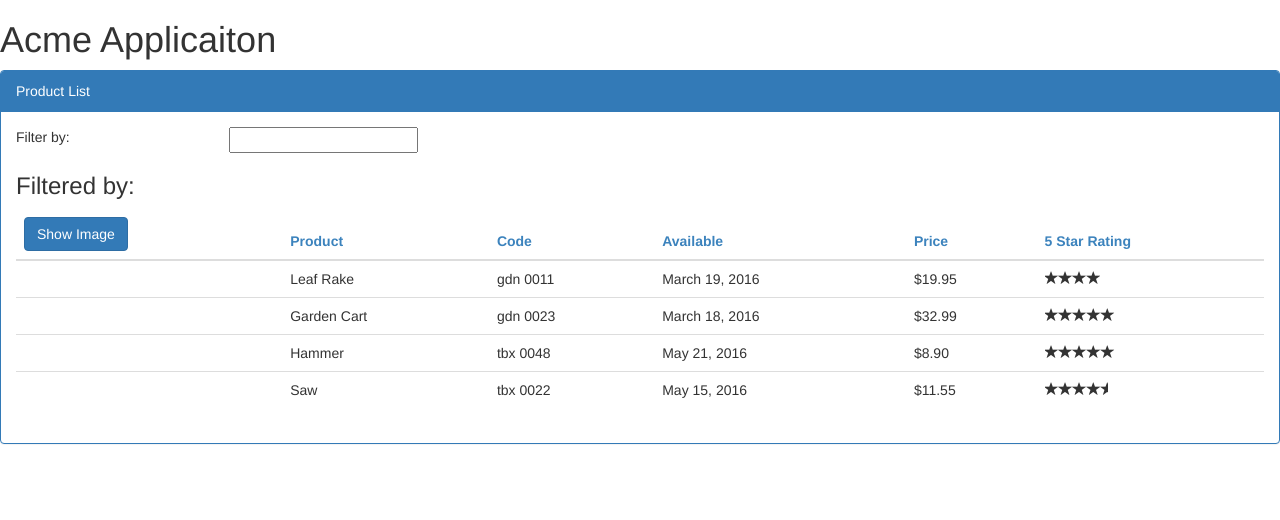
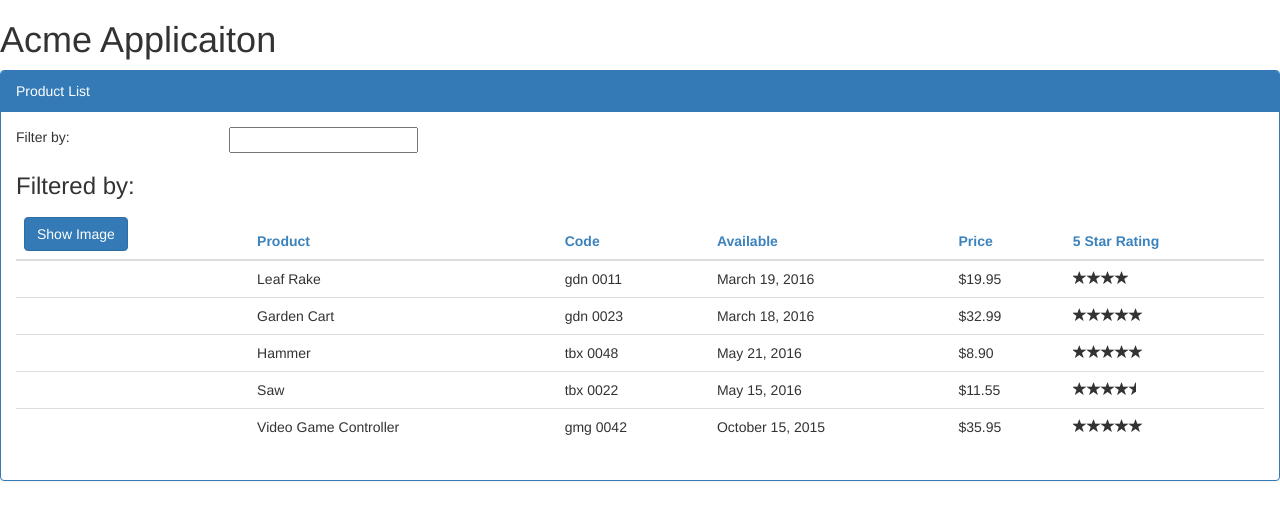
Before and after one commit to achyutdev/angularApp, an Angular app: page /#/products/1 in a window 1280 px wide. Before the commit this address led to /#/products/1. Shown: the top 520 px of the page. Built offline with nearby package versions, Linux system fonts and the light colour scheme.

Commit message:
http data service update

```diff
--- /dev/null
+++ b/src/api/products/products.json
@@ -0,0 +1,52 @@
+[
+    {
+        "productId": 1,
+        "productName": "Leaf Rake",
+        "productCode": "GDN-0011",
+        "releaseDate": "March 19, 2016",
+        "description": "Leaf rake with 48-inch wooden handle.",
+        "price": 19.95,
+        "starRating": 3.2,
+        "imageUrl": "http://openclipart.org/image/300px/svg_to_png/26215/Anonymous_Leaf_Rake.png"
+    },
+    {
+        "productId": 2,
+        "productName": "Garden Cart",
+        "productCode": "GDN-0023",
+        "releaseDate": "March 18, 2016",
+        "description": "15 gallon capacity rolling garden cart",
+        "price": 32.99,
+        "starRating": 4.2,
+        "imageUrl": "http://openclipart.org/image/300px/svg_to_png/58471/garden_cart.png"
+    },
+    {
+        "productId": 5,
+        "productName": "Hammer",
+        "productCode": "TBX-0048",
+        "releaseDate": "May 21, 2016",
+        "description": "Curved claw steel hammer",
+        "price": 8.9,
+        "starRating": 4.8,
+        "imageUrl": "http://openclipart.org/image/300px/svg_to_png/73/rejon_Hammer.png"
+    },
+    {
+        "productId": 8,
+        "productName": "Saw",
+        "productCode": "TBX-0022",
+        "releaseDate": "May 15, 2016",
+        "description": "15-inch steel blade hand saw",
+        "price": 11.55,
+        "starRating": 3.7,
+        "imageUrl": "http://openclipart.org/image/300px/svg_to_png/27070/egore911_saw.png"
+    },
+    {
+        "productId": 10,
+        "productName": "Video Game Controller",
+        "productCode": "GMG-0042",
+        "releaseDate": "October 15, 2015",
+        "description": "Standard two-button video game controller",
+        "price": 35.95,
+        "starRating": 4.6,
+        "imageUrl": "http://openclipart.org/image/300px/svg_to_png/120337/xbox-controller_01.png"
+    }
+]
--- a/src/app/app.module.ts
+++ b/src/app/app.module.ts
@@ -1,6 +1,7 @@
 import { BrowserModule } from '@angular/platform-browser';
 import { NgModule } from '@angular/core';
 import { FormsModule } from '@angular/forms';
+import { HttpClientModule} from '@angular/common/http';
 
 import { AppComponent } from './app.component';
 import { ProductListComponent } from './products/product-list.component';
@@ -16,7 +17,8 @@
   ],
   imports: [
     BrowserModule,
-    FormsModule
+    FormsModule,
+    HttpClientModule
   ],
   providers: [],
   bootstrap: [AppComponent]
--- a/src/app/products/product-list.component.ts
+++ b/src/app/products/product-list.component.ts
@@ -12,6 +12,7 @@
     imageWidth: number=50;
     imageMargin: number= 2;
     showImage: boolean =false;
+    errorMessage:string;
 
     _listFilter: string;
     get listFilter():string{
@@ -40,8 +41,10 @@
         this.showImage=!this.showImage;
     }
     ngOnInit(): void{
-        this.products = this._productService.getProducts();
-        this.filteredProducts =this.products;
-
+        this._productService.getProducts()
+        .subscribe(products=>{this.products = products,
+            this.filteredProducts =this.products
+                },
+                error => this.errorMessage = <any>error);
     }
 }
--- a/src/app/products/product.service.ts
+++ b/src/app/products/product.service.ts
@@ -1,52 +1,25 @@
 import {Injectable} from '@angular/core';
 import {IProduct} from './product';
+import { HttpClient } from '@angular/common/http';
+import { Observable } from 'rxjs/Observable';
+import 'rxjs/add/observable/throw';
+import 'rxjs/add/operator/catch';
+import 'rxjs/add/operator/do';
+import { HttpErrorResponse } from '@angular/common/http';
 
 @Injectable()
 export class ProductService{
-
- getProducts(): IProduct[]{
-     return [
-        {
-            "productId": 1,
-            "productName": "Leaf Rake",
-            "productCode": "GDN-0011",
-            "releaseDate": "March 19, 2016",
-            "description": "Leaf rake with 48-inch wooden handle.",
-            "price": 19.95,
-            "starRating": 3.2,
-            "imageUrl": "http://openclipart.org/image/300px/svg_to_png/26215/Anonymous_Leaf_Rake.png"
-        },
-        {
-            "productId": 2,
-            "productName": "Garden Cart",
-            "productCode": "GDN-0023",
-            "releaseDate": "March 18, 2016",
-            "description": "15 gallon capacity rolling garden cart",
-            "price": 32.99,
-            "starRating": 4.2,
-            "imageUrl": "http://openclipart.org/image/300px/svg_to_png/58471/garden_cart.png"
-        },
-        {
-            "productId": 5,
-            "productName": "Hammer",
-            "productCode": "TBX-0048",
-            "releaseDate": "May 21, 2016",
-            "description": "Curved claw steel hammer",
-            "price": 8.9,
-            "starRating": 4.8,
-            "imageUrl": "http://openclipart.org/image/300px/svg_to_png/73/rejon_Hammer.png"
-        },
-        {
-            "productId": 8,
-            "productName": "Saw",
-            "productCode": "TBX-0022",
-            "releaseDate": "May 15, 2016",
-            "description": "15-inch steel blade hand saw",
-            "price": 11.55,
-            "starRating": 3.7,
-            "imageUrl": "http://openclipart.org/image/300px/svg_to_png/27070/egore911_saw.png"
-        }
-    ];
+private _productUrl = './api/products/products.json';
+ constructor(private _http:HttpClient){
+ }
+ getProducts(): Observable<IProduct[]>{
+     return this._http.get<IProduct[]>(this._productUrl)
+     .do(data=>console.log('All:'+JSON.stringify(data)))
+     .catch(this.handleError);
  }
 
+ private handleError(err:HttpErrorResponse){
+     console.log(err.message);
+     return Observable.throw(err.message);
+ }
 }
```
